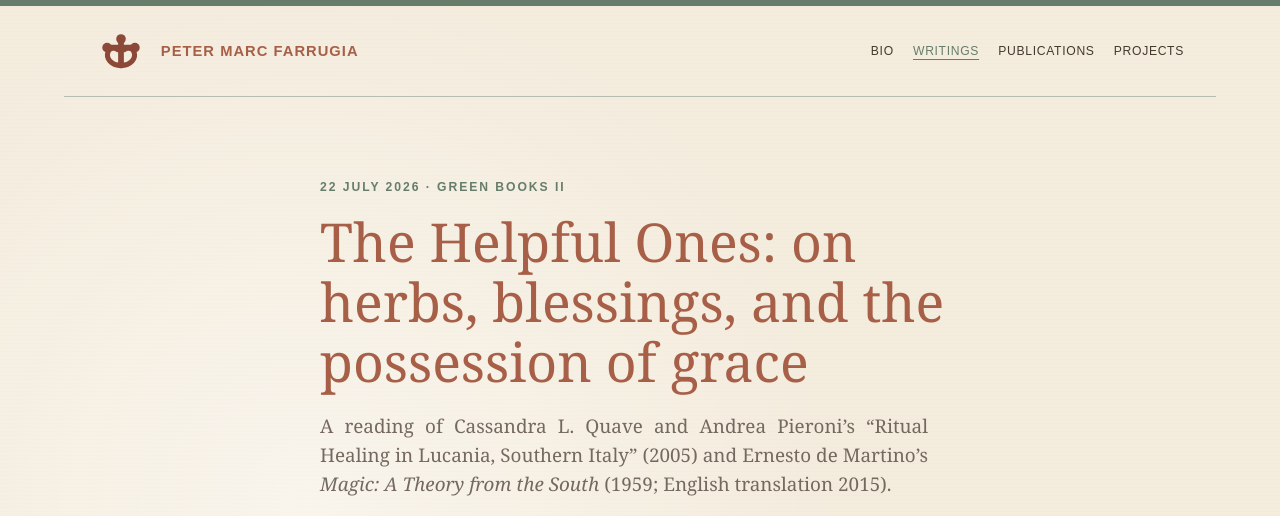
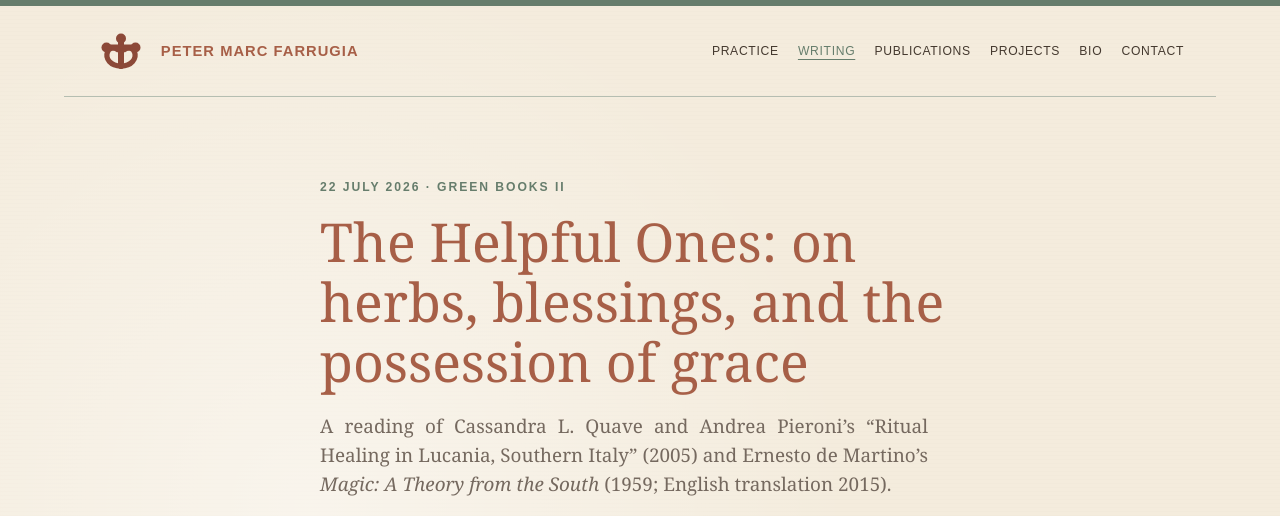
Before and after one commit to pytfarrugia-bit/pytfarrugia-bit.github.io, a Jekyll site: the page green-books-helpful-ones.html, which Jekyll copies as it is, in a window 1280 px wide and 900 px high, cut to the strip 0-516 px from the top of the window. Built offline with Jekyll 4.4.1, drawn with Linux system fonts in a browser that asks for light colours; some of the changed text lies outside the part shown.

Commit message:
Standardise navigation on Green Books II

```diff
--- a/green-books-helpful-ones.html
+++ b/green-books-helpful-ones.html
@@ -11,14 +11,16 @@
 <body>
   <header class="site-header">
     <a class="site-name" href="index.html" aria-label="Peter Marc Farrugia, home">
-      <img class="site-mark" src="logo-mark.svg" alt="" aria-hidden="true" style="border:0;outline:0;background:none;object-fit:contain;padding:0.08rem;">
+      <img class="site-mark" src="logo-mark.svg" alt="" aria-hidden="true">
       <span>Peter Marc Farrugia</span>
     </a>
     <nav aria-label="Main navigation">
+      <a href="practice.html">Practice</a>
+      <a href="writing.html" aria-current="page">Writing</a>
+      <a href="publications.html">Publications</a>
+      <a href="projects.html">Projects</a>
       <a href="bio.html">Bio</a>
-      <a href="index.html#writings" aria-current="page">Writings</a>
-      <a href="index.html#publications">Publications</a>
-      <a href="index.html#projects">Projects</a>
+      <a href="index.html#contact">Contact</a>
     </nav>
   </header>
 
@@ -36,48 +38,29 @@
 
     <article class="prose">
       <p>There is a bottle of water in our house, labelled so that no one will drink it by mistake. It is full of bits of matter. My partner was handed it rather hastily at Frenċ Mercieca’s house in Għarb, drawn from the well there. We kept it not because we understood precisely what it was for, but because it seemed an odd thing to throw away.</p>
-
       <p>I did not quite know what to make of it until I read Cassandra Quave and Andrea Pieroni on the women called upon in illness in rural Lucania. These women were not ordinarily named witches, shamans or even healers. They were <em>quelli che aiutano</em>, those who help. Most were older women. Some tended bones, some the evil eye, some the crossed nerves of labouring bodies. The more accomplished kept small notebooks of prayers and procedures, and payment took the form of food or something made in the household. Their authority was neither medical licence nor clerical office. It was the authority of knowing what to do when a person was frightened and no longer certain what kind of thing had happened.</p>
-
       <p>Their forms were concrete. A thumb traced the Cross upon a forehead. A prayer was repeated three or nine times. Scissors cut above a child’s stomach, and a black-handled knife moved over pain without touching it. The Trinity, Mary and the saints were invoked, though local plants and figures might enter the prayer beside them. These practices did not form a single system. They varied between villages, families and helpers. Some illnesses belonged to prayer, others to herbs or medicine. If the ritual failed, people sought another helper and eventually a doctor. The household grammar was porous, not absolute.</p>
-
       <p>Lucania is not Gozo, and these practices are not interchangeable, but I recognised a related southern Mediterranean arrangement of household, matter, prayer and local intercession. Reading this, I understood whose house the bottle had come from. Frenċ Mercieca was a Gozitan farmer who knew medicinal herbs, received people at home and prayed for the intercession of Our Lady of Ta’ Pinu. He asked no fee, though offerings to the shrine were welcomed. He is remembered insisting that healing did not belong to him as a private power, and when asked to teach his art, he is said to have answered that his teacher would never die.</p>
-
       <p>The well belongs to this world because it is at once ordinary and deep. It does not manufacture sacred power. It receives what has gathered below sight and offers it by bucket, labour and measure, while the label keeps reception from becoming careless possession. The herb likewise remains a creature. Its properties may be known through use, error, memory and experiment. It comes from a landscape already crossed by feast, vow, pilgrimage and memory; prayer does not make it less material, but places its action within gratitude, petition and dependence.</p>
-
       <p>Ernesto de Martino helps to explain why such practices mattered. In his account, misfortune threatens more than health, for a person may undergo a crisis of presence, losing the power to stand within the world as one who can choose and act. The person may no longer know what has happened, what to do next, or how to resume ordinary life. Ritual gives the crisis a form. The affliction receives a name, the danger a limit and the household a procedure. The threatened person returns to history because terror has been placed within an inherited order.</p>
-
       <p>This is a profound description of the human stakes. It is not, for me, a complete account of efficacy. De Martino finally locates gods, saints and powers within the cultural apparatus by which presence is restored, so that they are real as operations within a habitable world and no more. I cannot follow him there. A ritual may contain anxiety, restore agency and return the sufferer to ordinary action, while the reality to which prayer answers need not be produced by the need that prayer meets. The household gives form to the encounter. It does not invent everything that answers through the form.</p>
-
       <p>The distinction is not between two fixed classes of practice, but between two directions a practice may take. The question is whether efficacy is received or possessed. Blessing belongs to <em>charis</em>. It asks and gives thanks, uses words, gestures and matter seriously, and leaves the effect within the freedom of God and the created qualities of the thing. A charm, in the possessive sense, closes the circuit, so that the correct object, number or secret formula must work, and grace becomes a force stored in technique.</p>
-
       <p>The difference is not simply between a rosary and an amulet. A rosary may be recited mechanically, as though repetition compelled heaven, and an amulet may be received modestly as a reminder of prayer and protection. Even a sacrament cannot be possessed or manipulated as a charm. Its efficacy rests in Christ’s promise and action, not in a power possessed by its minister. The decisive matter is the relation enacted. Does the act refer beyond itself, or return to the hand as possession?</p>
-
       <p>The evil eye makes the ambiguity sharp. In the Lucanian communities, admiration without a blessing could be felt as dangerous. A young woman who praised a baby but omitted “God bless you” met such resentment that she afterwards avoided offering compliments. The blessing returns admiration to God before it can harden into possession. The belief gives envy a recognisable shape, that disturbance by which another’s good becomes intolerable, yet it can also make affection suspect and turn neighbours into hidden assailants.</p>
-
       <p>The invisible may be real without being innocent. Envy moves through bodies, glances and households, but a tradition that names invisible harm may also deepen the fear it means to relieve. The helpful one can gather a frightened person, listen, touch the aching place and restore a sequence to experience. She can also confirm an attribution that binds the sufferer more tightly to suspicion. Unofficial authority is still authority, and its intimacy is both its strength and its danger.</p>
-
       <p>Gail Faith Edwards raises a different problem. She writes as a contemporary herbal practitioner, not as a detached antiquarian. In <cite>Opening Our Wild Hearts to the Healing Herbs</cite>, patient observation, intimate knowledge of a single plant, gratitude, restraint in gathering and attention to place sit beside accounts of plant energy, goddess religion and inherited ancestral memory. Her later writing on Benedicaria preserves many recognisable details of southern Italian practice: Catholic prayers, ritual numbers, scissors and keys, household transmission and concern with <em>malocchio</em>. She also acknowledges that these family traditions are fluid and vary between places and practitioners.</p>
-
       <p>The difficulty begins when experiential and familial knowledge is made to carry a historical genealogy it cannot establish. Edwards describes Diana as now known as Our Lady of the Snow, interprets Marian pilgrimage as the continuation of her cult and presents ancient goddess culture as the source of a still-living religious synthesis. These may be meaningful symbolic readings within her own practice, but resemblance and syncretism do not by themselves prove descent. The past is then read as though it disclosed a continuity more secure than the evidence can bear.</p>
-
       <p>The deeper danger is not commerce, nor the fact that a modern practitioner teaches what she has learned. Traditions survive through transmission. The danger is the possession of continuity. A living practice, once detached from the field, household, local saint and dialect prayer, can become more coherent in recovery than it ever was in life. Honouring the helpful ones can become a claim that their varied and unnamed acts belonged to a single recoverable system. Edwards’s work is valuable precisely because it reveals both sides of this tension: genuine care, close knowledge of plants and familial memory, alongside a modern synthesis that sometimes presents interpretation as inheritance.</p>
-
       <p>Frenċ offers a contrasting caution, though he too is flattened in retelling. I have heard him reduced to a herbal eccentric, even to the man with the marijuana. Whether or not cannabis formed part of his remedies, that anecdote cannot bear the weight placed upon it. It isolates a curious substance from the relations that gave its use meaning, reducing a whole practice of care to pharmacological novelty.</p>
-
       <p>Public accounts place his herbs within prayer, spiritual counsel, devotion to the Eucharist and sustained reference to Our Lady of Ta’ Pinu. The distinction is not that Frenċ possessed no inherited or unusual knowledge, but that he did not allow such knowledge to become a self-authorising system. Whatever he received was directed towards the shrine rather than gathered into a private mastery. His practice remained answerable to a devotional world he had not invented and could not claim as his possession.</p>
-
       <p>House, field, shrine and hill were not separate settings for his work but parts of one devotional geography. He long desired a Way of the Cross on Għammar Hill opposite Ta’ Pinu, so that the pilgrim might pass from Marian petition into the Passion of Christ. Herb, body, moral counsel, pilgrimage, Eucharist, shrine and hill belonged within one field of answerability.</p>
-
       <p>What is lost in the reduction is the scale of that vision. Frenċ used what grew from the earth without making the earth the final source of healing. His refusal to claim a special skill referred whatever he knew beyond himself. His knowledge remained local, practical and, finally, unmastered.</p>
-
       <p>The helpful ones stand near the same boundary. They remind us that illness is never only an event in tissue; it can disturb a household, a history and a person’s capacity to inhabit the world. They remind us too that care once had more time, more touch and more local knowledge than many systems now allow. Yet help remains true only while it does not bind.</p>
-
       <p>The herb may be gathered. The well may be sounded and its water carefully kept. The path may rise from Ta’ Pinu towards Għammar, and the oil may be poured and the prayer remembered. But the herb is not an occult machine, the well does not belong to the bucket, and grace is not activated by the hand that asks for it.</p>
     </article>
 
     <p style="margin:2.4rem 0 0;color:var(--muted);font-size:0.85rem;"><em>Green Books are personal theological reflections opened by particular texts. They are not comprehensive reviews or historical surveys.</em></p>
-    <p class="page-return" style="display:flex;align-items:center;justify-content:space-between;gap:1.5rem;flex-wrap:wrap;text-align:left;"><a href="index.html#writings">Back to Writings</a><a href="index.html#contact" style="margin-left:auto;text-align:right;">Contact</a></p>
+    <p class="page-return" style="display:flex;align-items:center;justify-content:space-between;gap:1.5rem;flex-wrap:wrap;text-align:left;"><a href="writing.html">Back to Writing</a><a href="index.html#contact" style="margin-left:auto;text-align:right;">Contact</a></p>
   </main>
 
   <footer><p>© 2026 Peter Marc Farrugia</p></footer>
```
